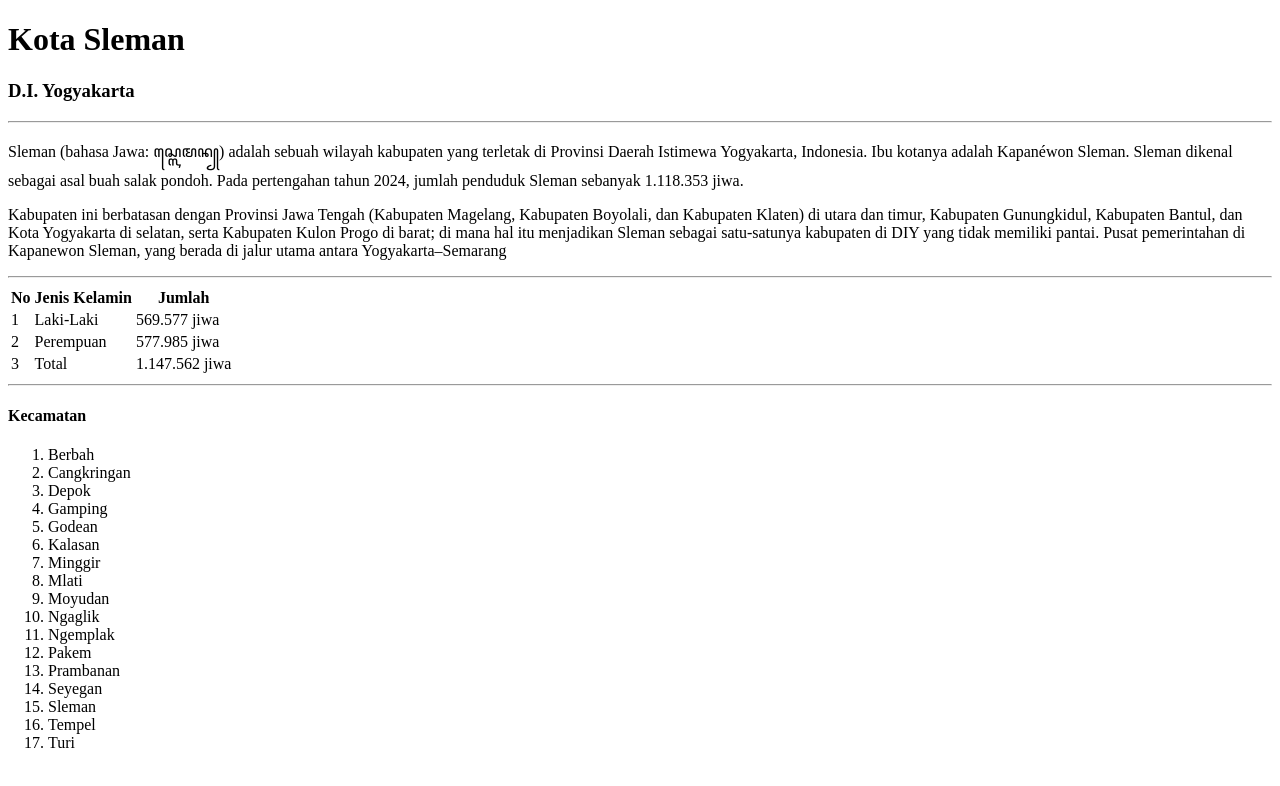
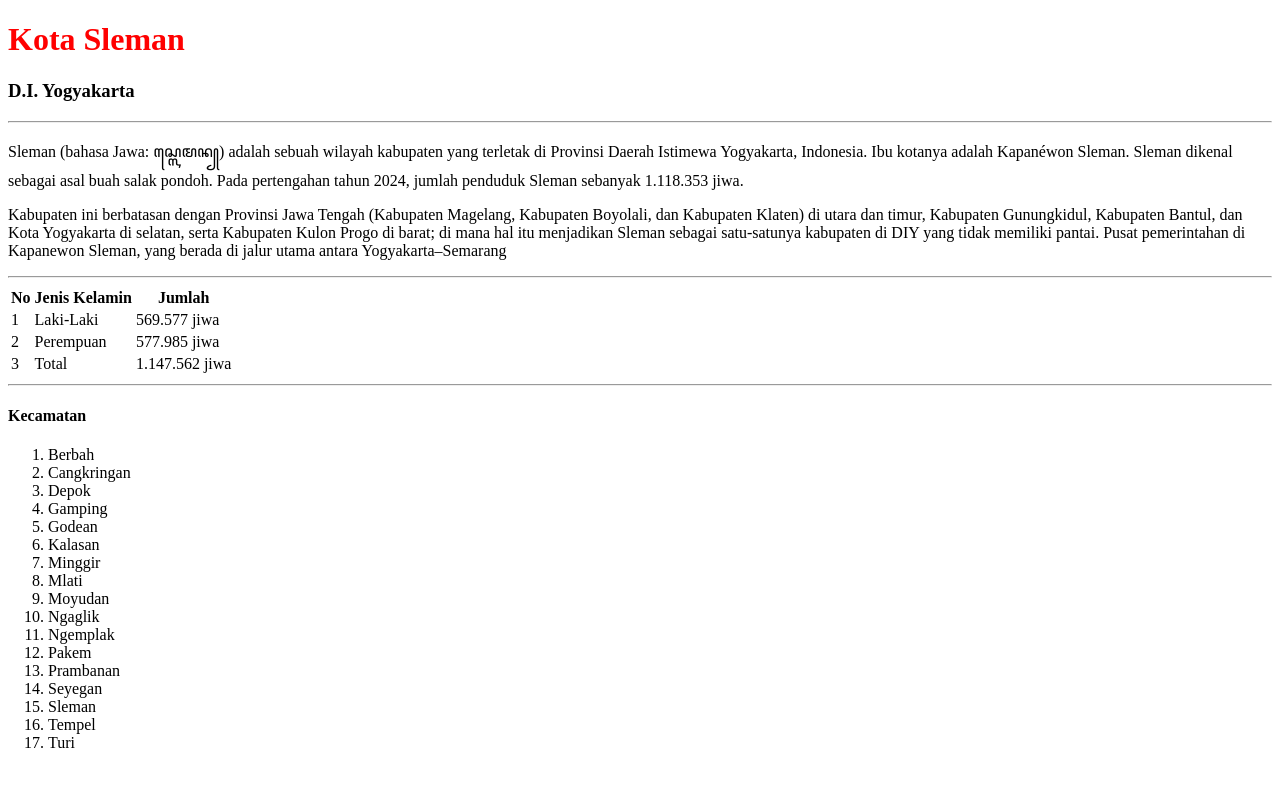
Before and after one commit to SyeihaAngelina06/pgweb2025-acara1, a plain HTML site: page index.html in a window 1280 px wide. Drawn offline with Linux system fonts and the light colour scheme.

Commit message:
Ubah warna judul

```diff
--- a/index.html
+++ b/index.html
@@ -10,7 +10,7 @@
 <body>
     <main>
         <!-- Judul -->
-        <h1>Kota Sleman</h1>
+        <h1 style="color:red;">Kota Sleman</h1>
 
         <!-- Sub Judul -->
         <h3>D.I. Yogyakarta</h3>
```
